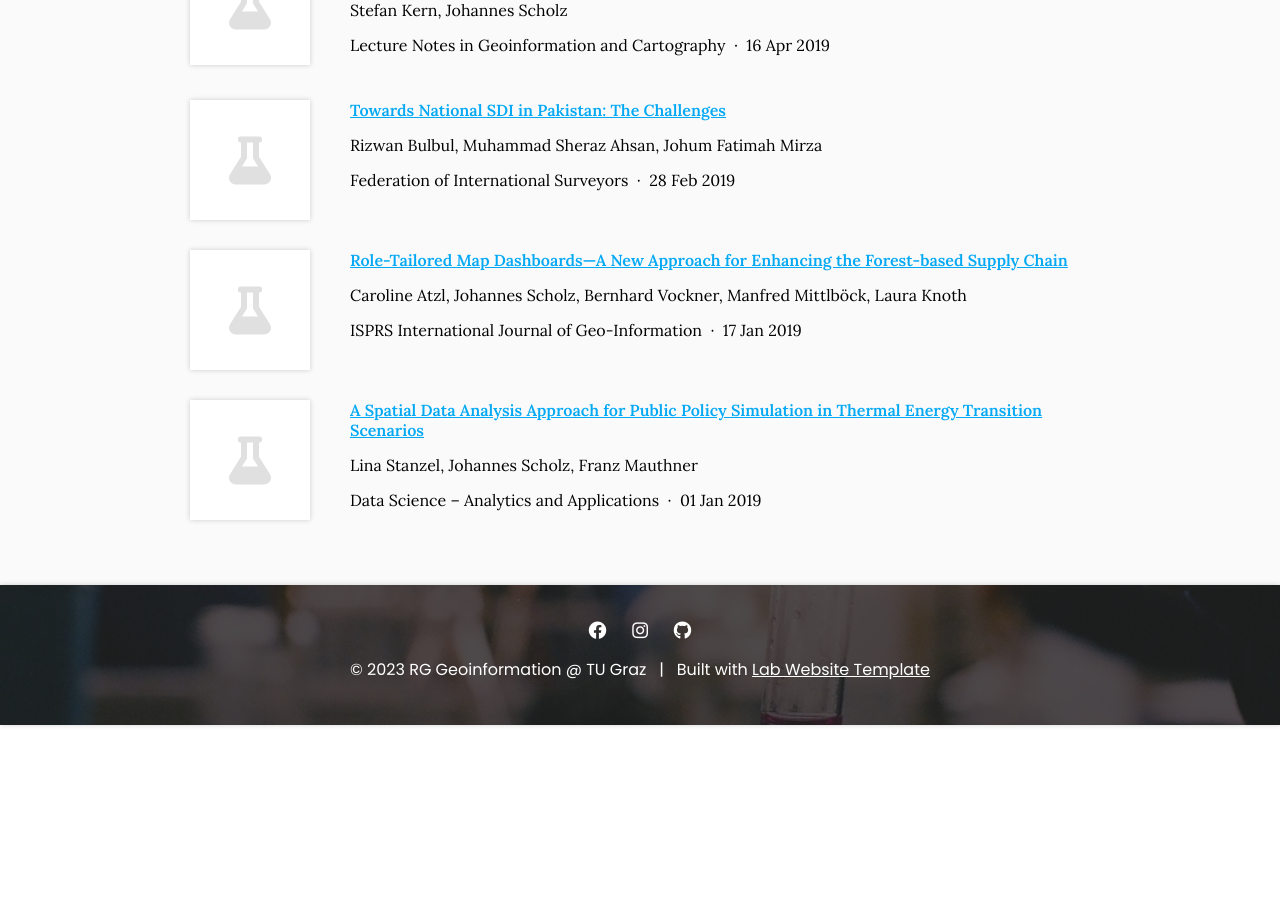
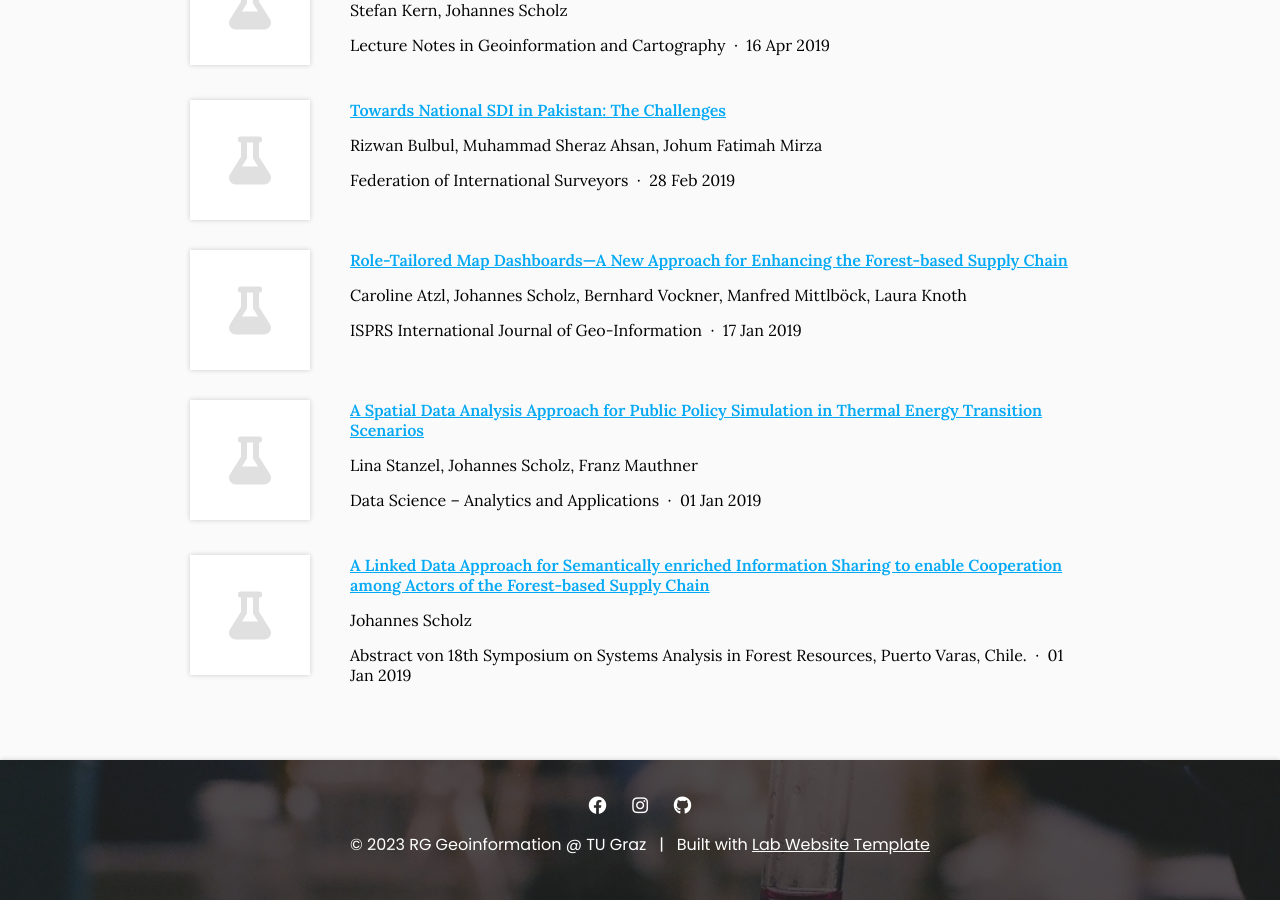
Before and after one commit to Geoinfo-TUGraz/Geoinfo-TUGraz.github.io, a Jekyll site: the page built from research/index.md, in a window 1280 px wide and 900 px high, scrolled down 4526 px. Built offline with Jekyll 4.4.1, drawn with Linux system fonts in a browser that asks for light colours; before the commit the page ends 5251 px from its top, so only the background shows below that.

Commit message:
Generate citations

```diff
--- a/_data/citations.yaml
+++ b/_data/citations.yaml
@@ -296,6 +296,14 @@
   date: '2019-02-28'
   link: https://www.fig.net/resources/proceedings/fig_proceedings/fig2019/papers/ts05c/TS05C_bulbul_ahsan_et_al_9815.pdf
   _cache: 2a02dea6456859e4aeff7671c6898e9df0aa7c3f6657728bcb2ed6ee0adf3f9f
+- title: A Linked Data Approach for Semantically enriched Information Sharing to enable
+    Cooperation among Actors of the Forest-based Supply Chain
+  authors:
+  - Johannes Scholz
+  publisher: Abstract von 18th Symposium on Systems Analysis in Forest Resources,
+    Puerto Varas, Chile.
+  date: '2019-01-01'
+  _cache: a365f619580a9fbf1f4f08159b9917cb2f5343d554eff2cc1f5ec516b21949b5
 - id: doi:10.1007/978-3-658-27495-5_8
   title: A Spatial Data Analysis Approach for Public Policy Simulation in Thermal
     Energy Transition Scenarios
```
